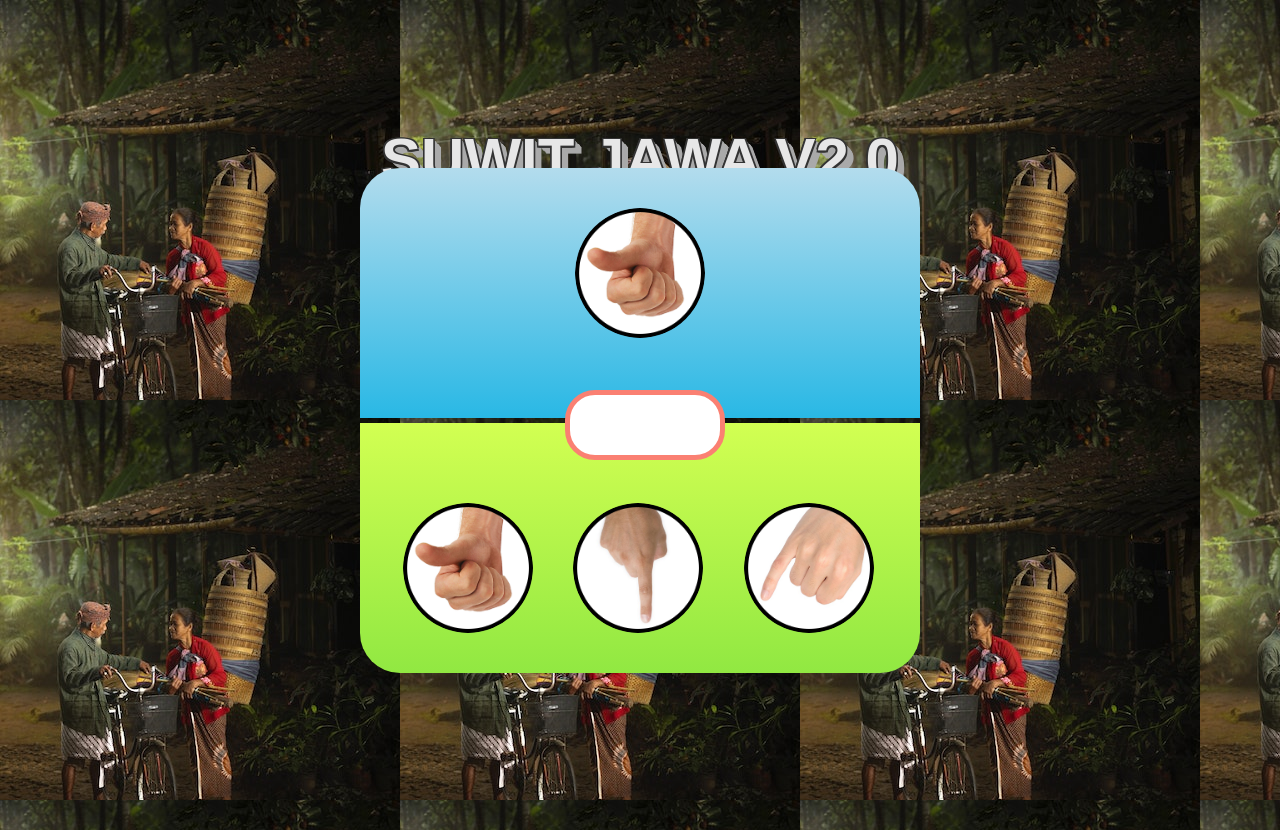
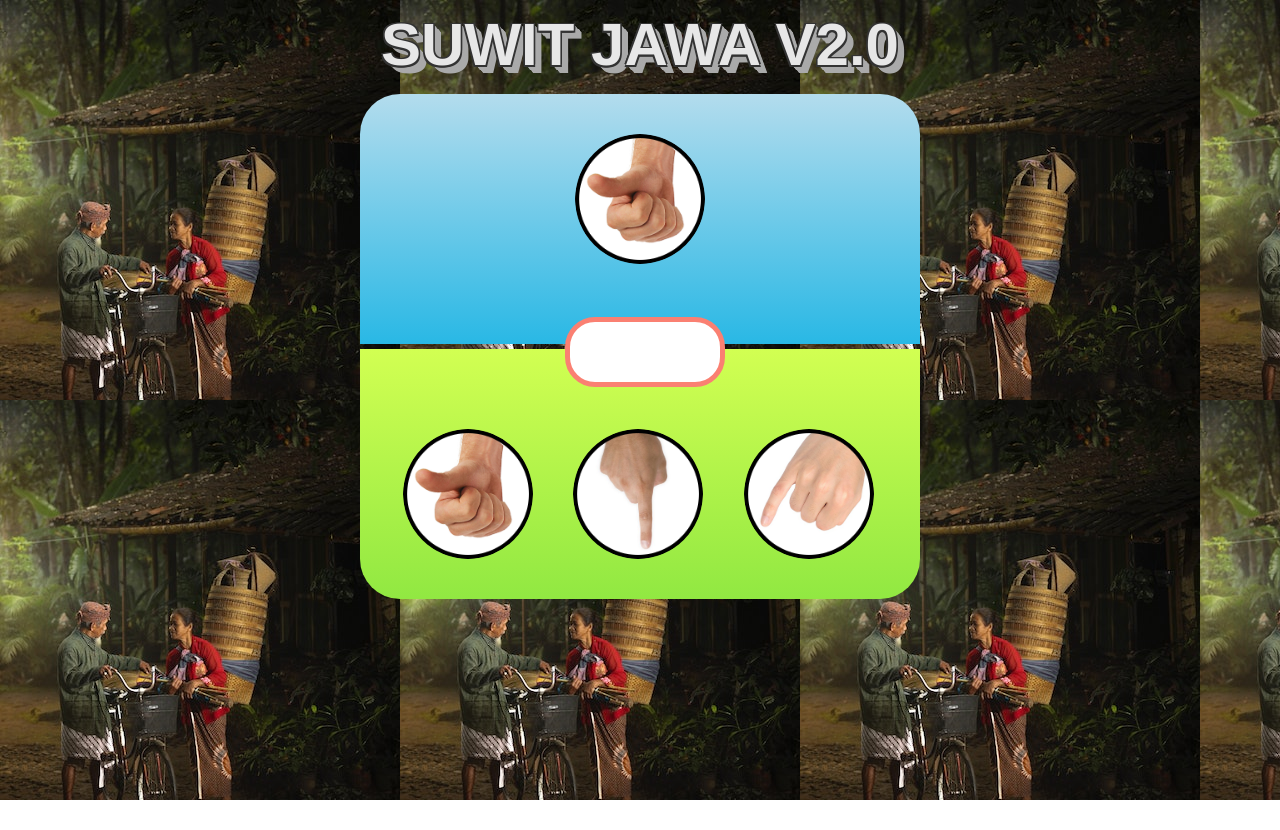
Before and after one commit to ArgyaSabih/Game-Suwit-Jawa, a plain HTML site: page index.html in a window 1280 px wide. After the commit the page ends 800 px from the top, so only its background shows below. Drawn offline with Linux system fonts and the light colour scheme.

Commit message:
revisi fix style.css

```diff
--- a/style.css
+++ b/style.css
@@ -100,13 +100,6 @@ nav,
 section {
   display: block;
 }
-html {
-  height: 100%;
-}
-body {
-  height: 100%;
-  line-height: 1;
-}
 ol,
 ul {
   list-style: none;
@@ -127,16 +120,15 @@ table {
   border-spacing: 0;
 }
 
-/* Suwit Jawa 2.0 */
+/* Suwit Jawa*/
 
 body {
   background-image: url(./assets/pexels-wahyu-widiatmoko-8720186.jpg);
   font-family: arial;
-  overflow: hidden;
+  height: 100vh;
 }
 
 .body {
-  height: 80vh;
   display: flex;
   justify-content: center;
   align-items: center;
@@ -146,8 +138,6 @@ h1 {
   font-size: 60px;
   font-weight: bold;
   text-align: center;
-  margin: 10px 0;
-  margin-top: 30px;
   text-transform: uppercase;
   color: #e7e7e7;
   text-shadow: 1.5px 1.5px 0 #333, 0px 1.5px 0 #333, -1.5px -1.5px 0 #333, -1.5px -1.5px 0 #333,
@@ -157,7 +147,7 @@ h1 {
     4.6669047558px 4.6669047558px 0 #aaaaaa, 5.4447222151px 5.4447222151px 0 #aaaaaa,
     6.2225396744px 6.2225396744px 0 #aaaaaa, 7.0003571337px 7.0003571337px 0 #aaaaaa,
     7.7781745931px 7.7781745931px 0 #aaaaaa;
-  transform: translateY(100px);
+  transform: translateY(10px);
 }
 
 .container {
```
